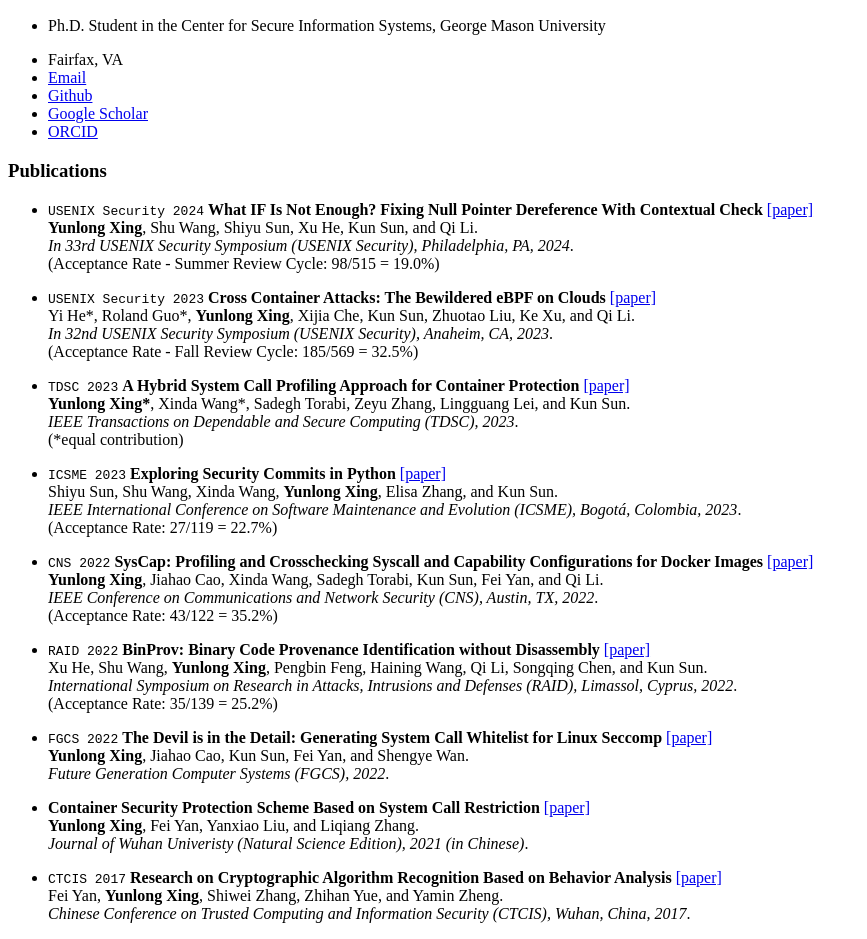
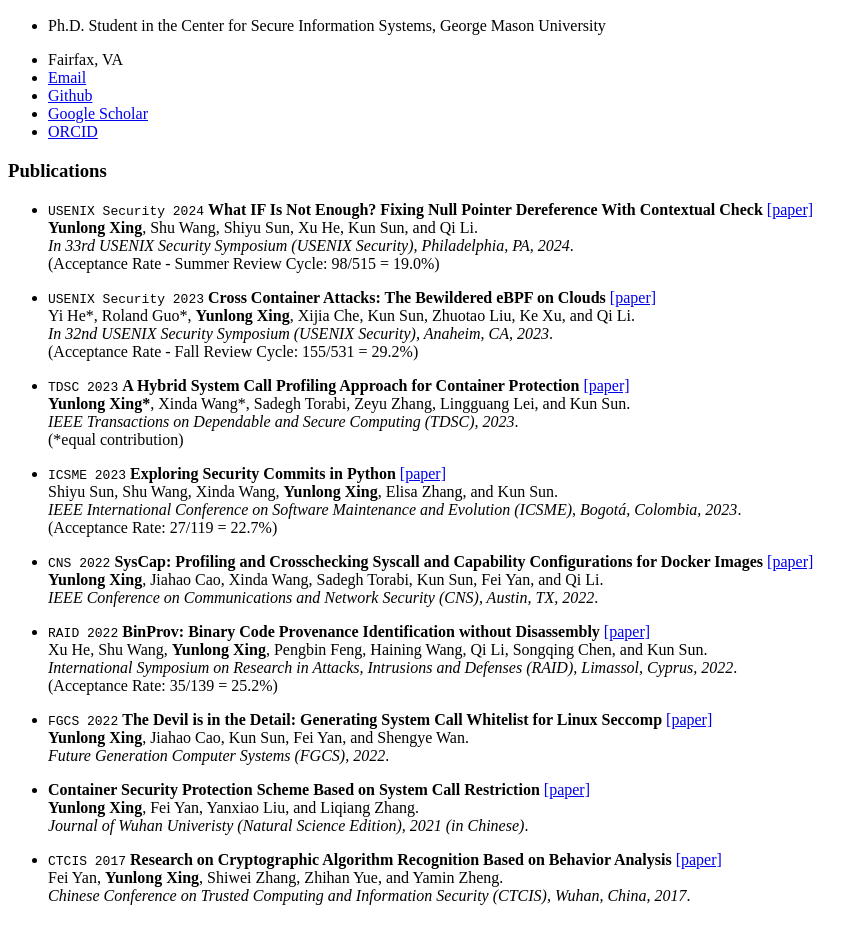
Before and after one commit to YunlongXing/yunlongxing.github.io, a Jekyll site: the page built from _pages/includes/pub.md, in a window 1280 px wide. Shown: the part 512-1451 px from the top of the page, without its empty margins (0-867 px from the left). Built offline with Jekyll 4.4.1, drawn with Linux system fonts in a browser that asks for light colours; our own code applies the rules of GitHub Pages for plain Markdown files.

Commit message:
Update pub.md

```diff
--- a/_pages/includes/pub.md
+++ b/_pages/includes/pub.md
@@ -7,7 +7,7 @@
 - ``USENIX Security 2023`` **Cross Container Attacks: The Bewildered eBPF on Clouds** [\[paper\]](/publications/security23_container.pdf)<br>
 Yi He\*, Roland Guo\*, **Yunlong Xing**, Xijia Che, Kun Sun, Zhuotao Liu, Ke Xu, and Qi Li.<br>
 *In 32nd USENIX Security Symposium (USENIX Security), Anaheim, CA, 2023*.<br>
-(Acceptance Rate - Fall Review Cycle: 185/569 = 32.5%)
+(Acceptance Rate - Fall Review Cycle: 155/531 = 29.2%)
 
 - ``TDSC 2023`` **A Hybrid System Call Profiling Approach for Container Protection** [\[paper\]](https://ieeexplore.ieee.org/document/10105304)<br>
 **Yunlong Xing\***, Xinda Wang\*, Sadegh Torabi, Zeyu Zhang, Lingguang Lei, and Kun Sun.<br>
@@ -21,8 +21,7 @@ Shiyu Sun, Shu Wang, Xinda Wang, **Yunlong Xing**, Elisa Zhang, and Kun Sun.<br>
 
 - ``CNS 2022`` **SysCap: Profiling and Crosschecking Syscall and Capability Configurations for Docker Images** [\[paper\]](/publications/cns22_SysCap.pdf)<br>
 **Yunlong Xing**, Jiahao Cao, Xinda Wang, Sadegh Torabi, Kun Sun, Fei Yan, and Qi Li.<br>
-*IEEE Conference on Communications and Network Security (CNS), Austin, TX, 2022*.<br>
-(Acceptance Rate: 43/122 = 35.2%)
+*IEEE Conference on Communications and Network Security (CNS), Austin, TX, 2022*.
 
 - ``RAID 2022`` **BinProv: Binary Code Provenance Identification without Disassembly** [\[paper\]](/publications/raid22_BinProv.pdf)<br>
 Xu He, Shu Wang, **Yunlong Xing**, Pengbin Feng, Haining Wang, Qi Li, Songqing Chen, and Kun Sun.<br>
```
